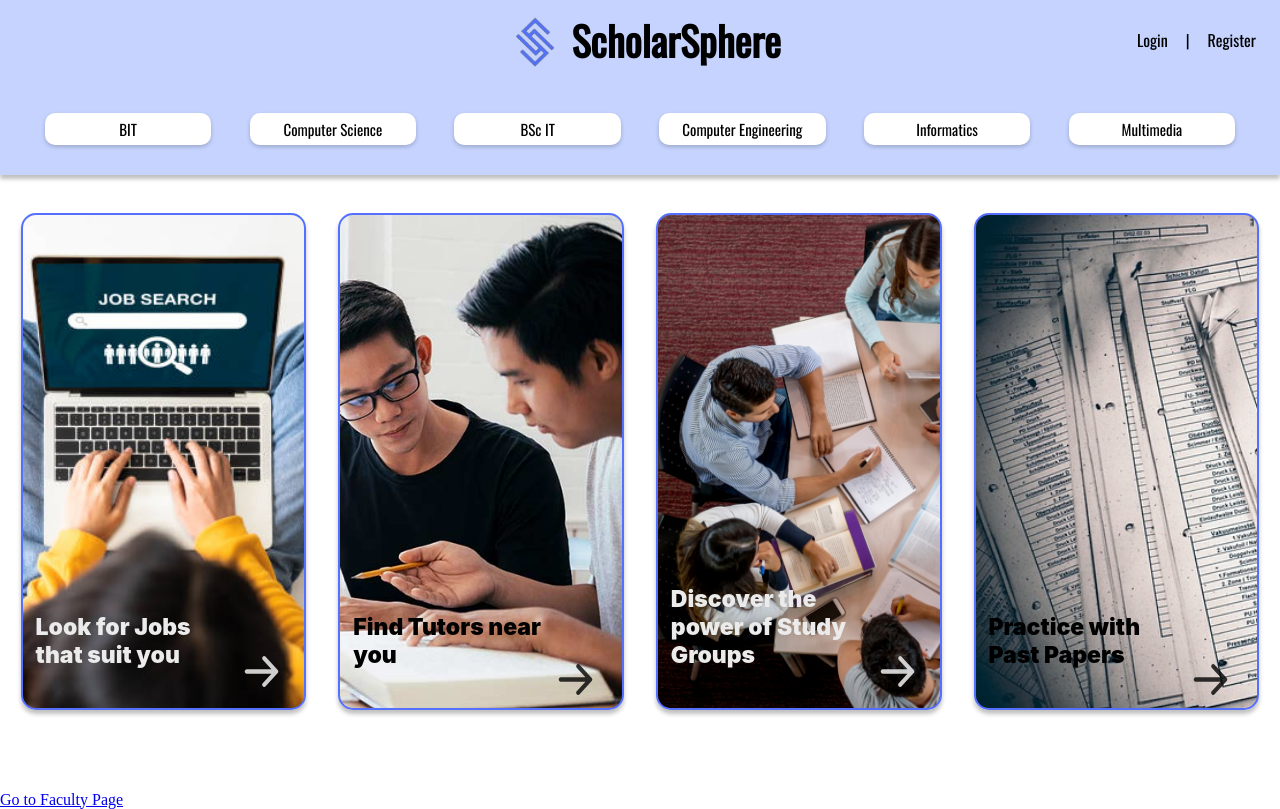
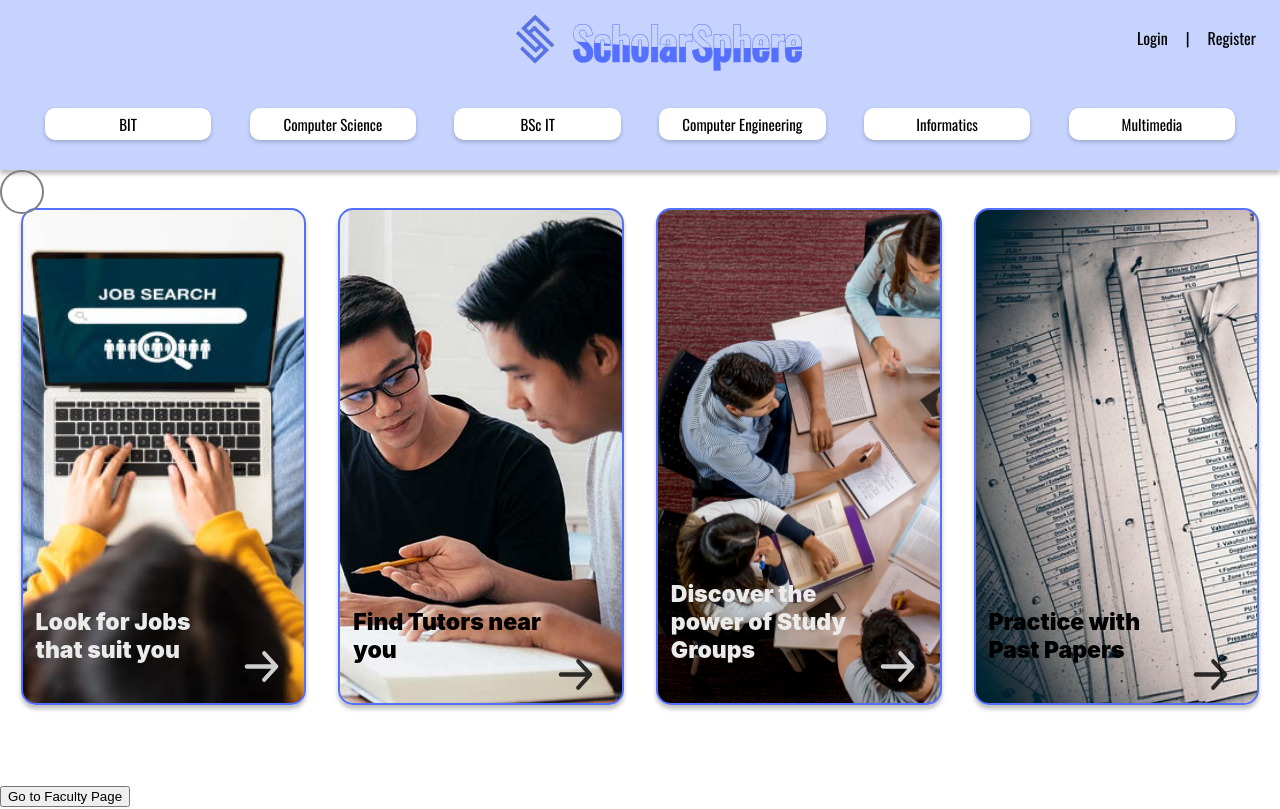
Before and after one commit to frightningframes/frightningframes.github.io, an Angular app: page /BIT in a window 1280 px wide. Built offline with nearby package versions, Linux system fonts and the light colour scheme.

Commit message:
Changes to navbar and faculty

```diff
--- a/src/app/app.component.html
+++ b/src/app/app.component.html
@@ -1 +1,2 @@
 <router-outlet></router-outlet>
+<button class="link" (click)="redirectToNewPage()">Go to Faculty Page</button>
--- a/src/app/app.component.ts
+++ b/src/app/app.component.ts
@@ -8,4 +8,12 @@ import { Router } from '@angular/router';
 })
 export class AppComponent {
   title = 'StudyPortal';
+
+  constructor(private router: Router) { }
+
+  redirectToNewPage() {
+    this.router.navigate(['/BIT']); // Navigate to the 'new-page' route
+    const link=document.querySelector('.link') as HTMLElement;
+    link.style.display="none";
+  }
 }
--- a/src/app/bit/bit.component.css
+++ b/src/app/bit/bit.component.css
@@ -16,29 +16,36 @@
     box-shadow: 0px 4px 4px 0px rgba(0, 0, 0, 0.25);
     display: flex;
     padding: 0% 1%;
+    transition: transform 300ms ease;
+    opacity: 1;
 }
 
-#sec1{
+.section:hover {
+    transform: scale(1.05);
+    opacity: 1;
+}
+
+#sec1 {
     background: rgba(0, 0, 0, 0.5);
     background: url(../../assets/job-search.jpeg);
     background-size: cover;
     background-position-x: center;
 }
 
-#sec2{
+#sec2 {
     background: rgba(0, 0, 0, 0.5);
     background: url(../../assets/Tutor.jpeg);
     background-size: cover;
     background-position-x: right;
 }
 
-#sec3{
+#sec3 {
     background: rgba(0, 0, 0, 0.5);
     background: url(../../assets/study-group.png);
     background-size: cover;
 }
 
-#sec4{
+#sec4 {
     background: rgba(0, 0, 0, 0.5);
     background: url(../../assets/past-papers.jpeg);
     background-size: cover;
@@ -54,10 +61,38 @@
     position: relative;
     align-items: flex-end;
     margin-bottom: 15%;
-  }
+}
 
-  .arrow{
+.arrow {
     display: flex;
     align-items: flex-end;
     margin-bottom: 5%;
-  }
+}
+
+#trailer {
+    width: 40px;
+    /* Set the width of the trailer */
+    height: 40px;
+    /* Set the height of the trailer */
+    border: 2px solid grey;
+    /* Set the grey outline */
+    border-radius: 50%;
+    /* Make the trailer a circle */
+    position: fixed;
+    z-index: 1000;
+    pointer-events: none;
+    display: flex;
+    justify-content: center;
+    align-items: center;
+}
+
+.dot {
+    width: 5px;
+    /* Set the width of the dot */
+    height: 5px;
+    /* Set the height of the dot */
+    background-color: grey;
+    /* Set the dot's color */
+    border-radius: 50%;
+    /* Make the dot a circle */
+}
--- a/src/app/bit/bit.component.html
+++ b/src/app/bit/bit.component.html
@@ -1,4 +1,7 @@
 <app-navbar></app-navbar>
+<div id="trailer">
+    <!-- <div class="dot"></div> -->
+  </div>
 <div class="section-container">
     <div class="section" id="sec1">
         <div class="section-heading">Look for Jobs that suit you</div>
--- a/src/app/bit/bit.component.ts
+++ b/src/app/bit/bit.component.ts
@@ -1,10 +1,39 @@
-import { Component } from '@angular/core';
+import { Component, HostListener, ElementRef, Renderer2, OnInit } from '@angular/core';
 
 @Component({
   selector: 'app-bit',
   templateUrl: './bit.component.html',
   styleUrls: ['./bit.component.css']
 })
-export class BITComponent {
+export class BITComponent implements OnInit {
+  private trailer: HTMLElement | undefined;
 
+  constructor(private el: ElementRef, private renderer: Renderer2) {}
+
+  ngOnInit() {
+    this.trailer = this.el.nativeElement.querySelector('#trailer');
+  }
+
+  @HostListener('mousemove', ['$event'])
+  onMouseMove(event: MouseEvent) {
+    const num = document.querySelector(".page-nav") as HTMLElement;
+    const num1 = document.querySelector("header") as HTMLElement;
+    if (this.trailer) {
+      const x = event.clientX - this.trailer.offsetWidth / 2;
+      const y = event.clientY - this.trailer.offsetHeight / 2 - num.offsetHeight - num1.offsetHeight;
+
+      // Use the animate function to transition the position smoothly
+      this.trailer.animate(
+        [
+          { transform: `translate(${this.trailer.style.transform})` },
+          { transform: `translate(${x}px, ${y}px)` }
+        ],
+        {
+          duration: 300, // Animation duration in milliseconds
+          easing: 'ease-in-out', // Easing function (e.g., ease-in-out)
+          fill: 'forwards'
+        }
+      );
+    }
+  }
 }
--- a/src/app/navbar/navbar.component.css
+++ b/src/app/navbar/navbar.component.css
@@ -11,12 +11,11 @@ header {
 
 /* Center-align the title */
 .centered-title {
-  color: black;
+  /* color: black; */
   text-align: center;
-  font-size: 20px;
+  font-size: 22px;
   margin-left: 38vw;
   display: flex;
-  align-items: center;
   flex-grow: 1;
   /* Expand and center the title within the available space */
 }
@@ -29,12 +28,32 @@ header {
   margin-right: 10px
 }
 
-/* Style for the title itself */
 .centered-title h1 {
   margin: 0;
-  /* Remove default margin */
+  position: absolute;
+  /* transform: translate(-50%, -50%); */
 }
 
+.centered-title h1:nth-child(1) {
+  color: transparent;
+  -webkit-text-stroke: 0.5px #556FFF;
+}
+
+.centered-title h1:nth-child(2) {
+  color:#556FFF;
+  animation: animate 4s ease-in-out infinite;
+}
+
+@keyframes animate{
+  0%, 100%
+  {
+    clip-path: polygon(0% 48%, 14% 45%, 26% 46%, 37% 52%, 45% 56%, 56% 62%, 68% 70%, 80% 71%, 93% 69%, 100% 61%, 100% 100%, 0 100%);
+  }
+  50%
+  {
+    clip-path: polygon(0% 48%, 7% 56%, 19% 62%, 30% 62%, 43% 57%, 53% 52%, 64% 48%, 80% 46%, 91% 46%, 100% 51%, 100% 100%, 0 100%);
+  }
+}
 
 .right-links {
   display: flex;
--- a/src/app/navbar/navbar.component.html
+++ b/src/app/navbar/navbar.component.html
@@ -3,7 +3,10 @@
     <!-- Logo or website name -->
     <div class="centered-title">
         <img src="assets/LogoTrans.png" alt="Your Logo" class="logo">
+        <div>
         <h1>ScholarSphere</h1>
+        <h1>ScholarSphere</h1>
+        </div>
     </div>
 
     <!-- Sign In and Sign Up buttons on the right -->
--- a/src/index.html
+++ b/src/index.html
@@ -9,6 +9,5 @@
 </head>
 <body style="margin:0;">
   <app-root></app-root>
-  <a href="/BIT" class="button-link">Go to Faculty Page</a>
 </body>
 </html>
```
Also changed, not shown: 3 other files (tests, documents, lock files or other folders).
